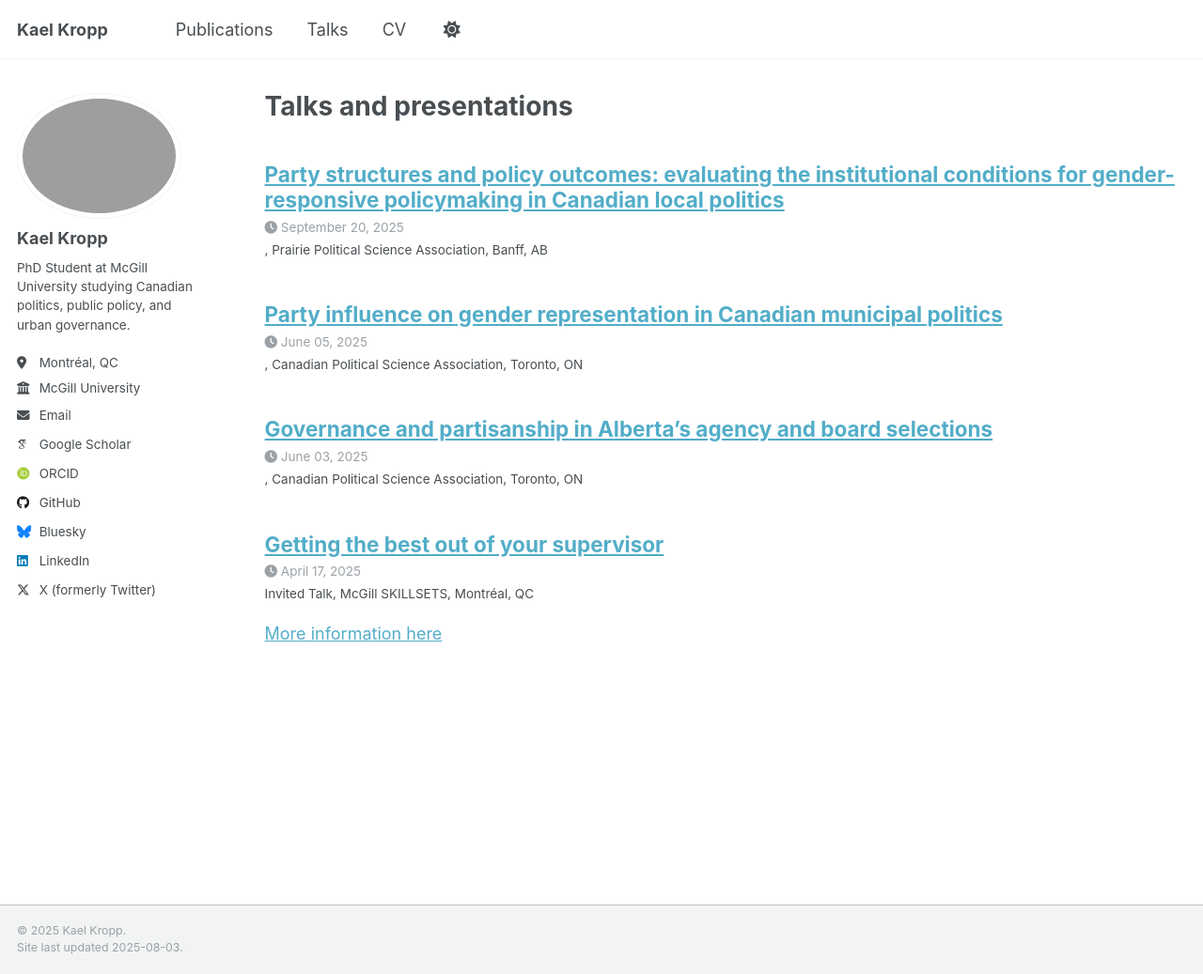
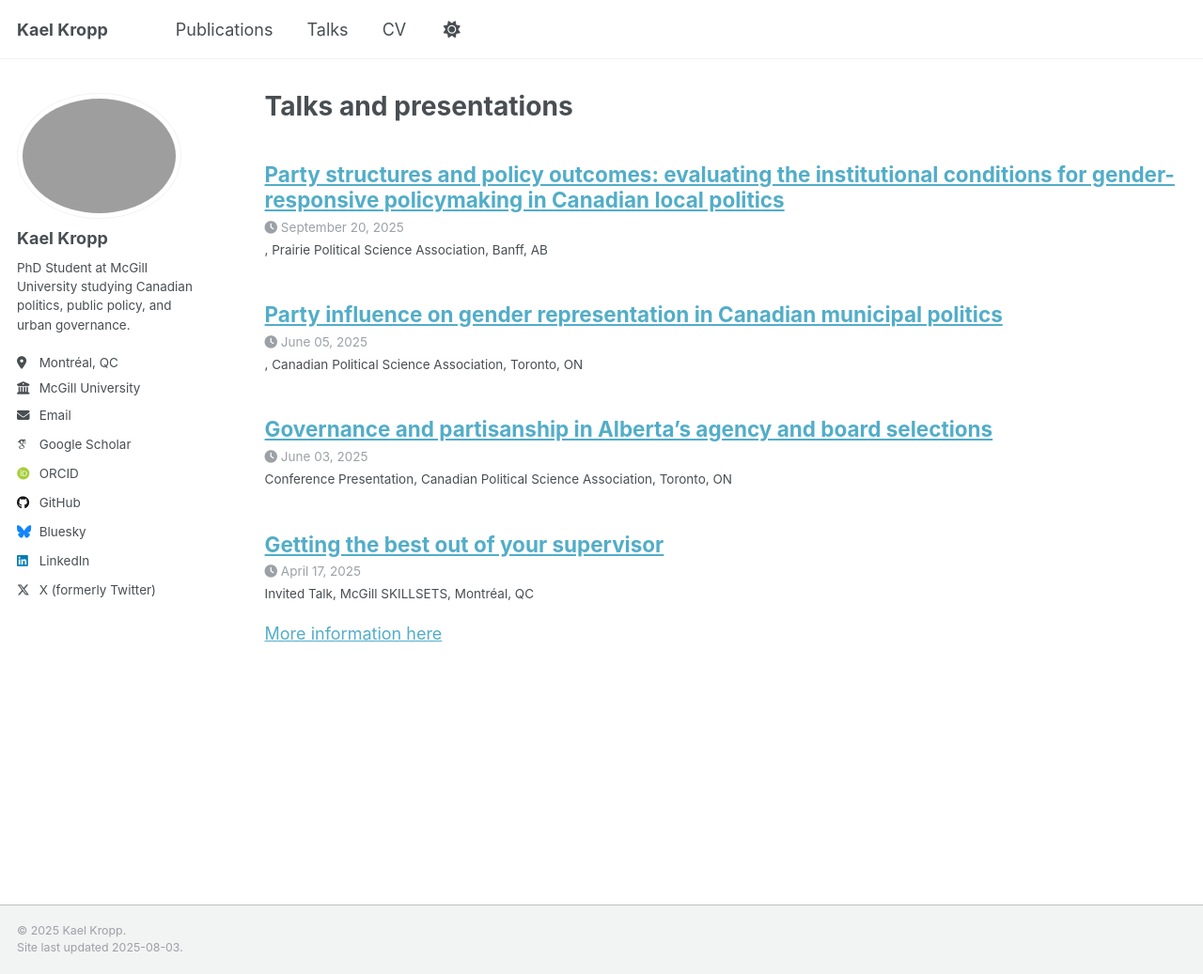
Before and after one commit to kaelkropp/kaelkropp.github.io, a Jekyll site: the page built from _pages/talks.html, in a window 1280 px wide and 1037 px high. Shown: the whole window at 94% size. Built offline with Jekyll 4.4.1, drawn with Linux system fonts in a browser that asks for light colours; some web fonts are replaced; a script that is not in the unit is left out.

Commit message:
Update 2014-02-01-talk-2.md

```diff
--- a/_talks/2014-02-01-talk-2.md
+++ b/_talks/2014-02-01-talk-2.md
@@ -1,6 +1,7 @@
 ---
 title: "Governance and partisanship in Alberta’s agency and board selections"
 collection: talks
+type: "Conference Presentation"
 permalink: /talks/2025-06-03-talk-2
 venue: "Canadian Political Science Association"
 date: 2025-06-03
```
